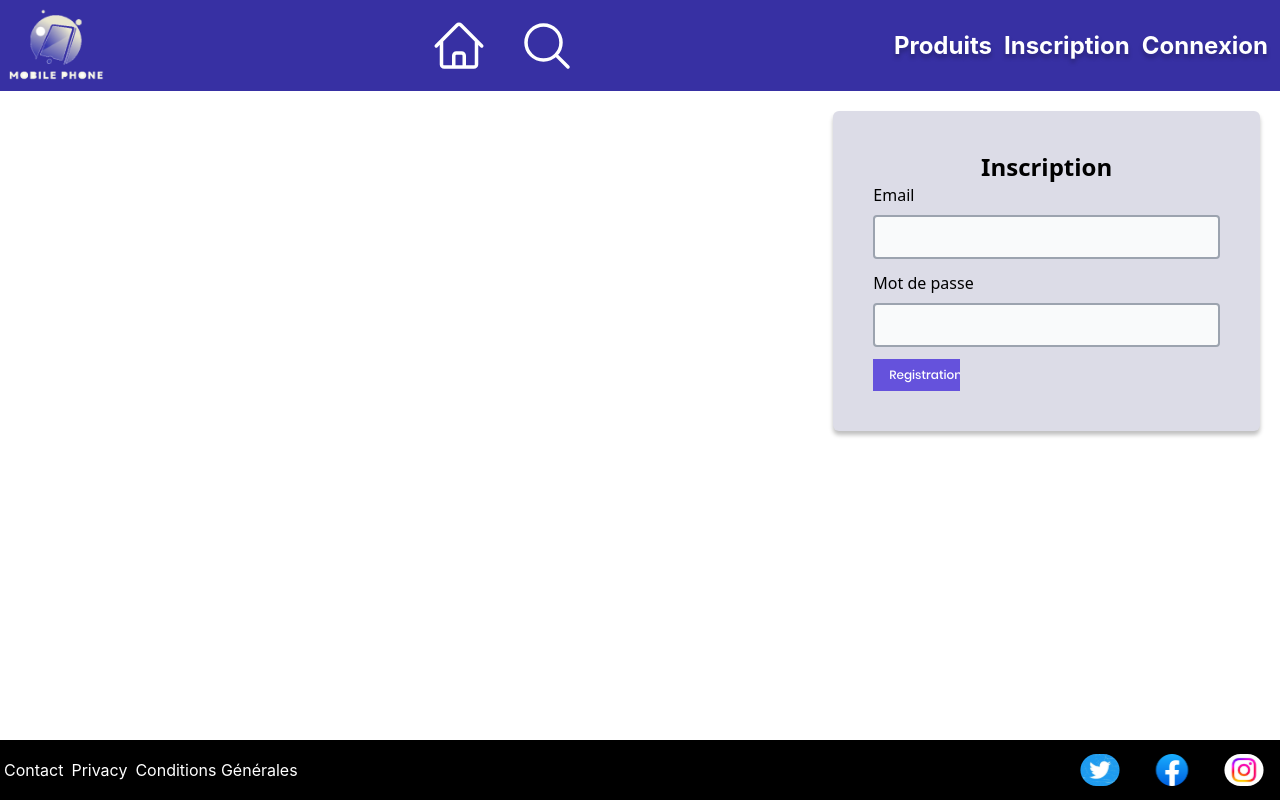
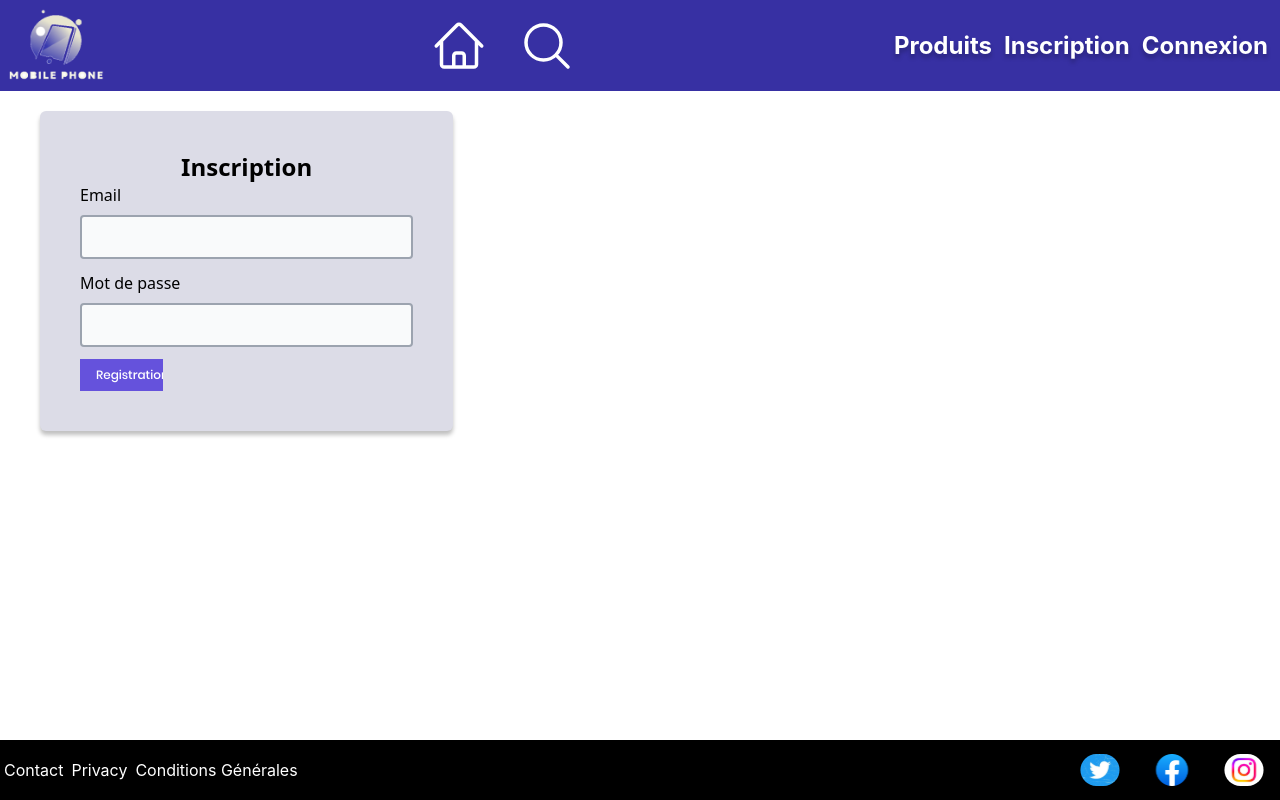
Before and after one commit to CDA-210823/front-end, a React (Vite) app: page /registration in a window 1280 px wide. Built offline with nearby package versions, Linux system fonts and the light colour scheme.

Commit message:
[refactor css][FEAT][AD] - change position form registration

```diff
--- a/src/views/Login/Login.jsx
+++ b/src/views/Login/Login.jsx
@@ -40,7 +40,7 @@ const Login = () => {
             <Formik initialValues={initialValues} onSubmit={onSubmit} validationSchema={validationSchema}>
                 <Form>
                     <div className="flex justify-end w-full h-full">
-                        <div className="bg-detailsProduct rounded shadow-boxShadow 	 w-1/3 mr-10 p-10">
+                        <div className="bg-detailsProduct rounded shadow-boxShadow  w-1/3 mr-10 p-10">
                             <h1 className="text-2xl font-bold text-center">Connexion</h1>
                             <div className="row-form">
                                 <label htmlFor="email">Email</label>
--- a/src/views/Registration/Registration.jsx
+++ b/src/views/Registration/Registration.jsx
@@ -34,7 +34,7 @@ const Registration = () => {
         <>
             <Formik initialValues={initialValues} onSubmit={onSubmit} validationSchema={validationSchema}>
                 <Form>
-                    <div className="flex lg:flex-row lg:justify-end lg:items-center all:w-full all:h-full all:flex-col">
+                    <div className="flex lg:flex-row ml-10 lg:items-center all:w-full all:h-full all:flex-col">
                         <div className="bg-detailsProduct rounded-md shadow-boxShadow lg:mt-5 lg:w-1/3 lg:mr-5 p-10 sm:w-full sm:mr-0 all:p-1">
                             <h1 className="text-2xl font-bold text-center">Inscription</h1>
                             <div className="row-form">
```
